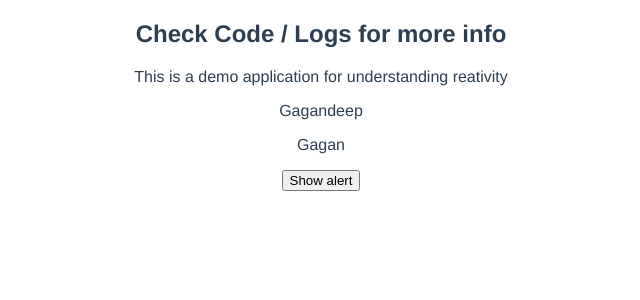
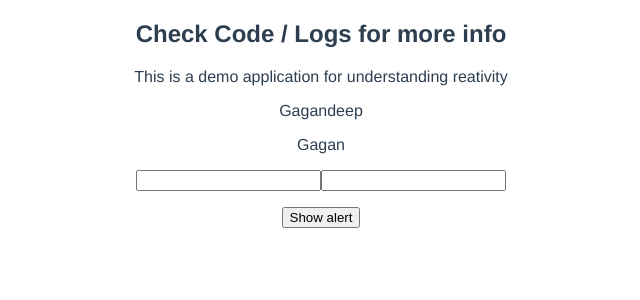
Before and after one commit to Gagandeep39/vue-composition-api-demo, a Vue app: page / in a window 1280 px wide. Shown: the top 300 px of the page, without its empty margins (319-959 px from the left). Built offline with nearby package versions, Linux system fonts and the light colour scheme.

Commit message:
Added coputed methods

```diff
--- a/src/App.vue
+++ b/src/App.vue
@@ -4,26 +4,29 @@
     <p>This is a demo application for understanding reativity</p>
     <p>{{ username }}</p>
     <p>{{ obj.name }}</p>
+    <input type="text" @input="setFirstName" />
+    <input type="text" @input="setLastName" />
+    <p>{{ fullName }}</p>
     <button @click="showAlert">Show alert</button>
   </div>
 </template>
 
 <script>
-import { isReactive, isRef, reactive, ref, toRefs } from 'vue';
+import { isReactive, isRef, reactive, ref, toRefs, computed } from 'vue';
 
 export default {
   setup() {
     // Refs
     const username = ref('Gagandeep');
     const obj = ref({ name: 'Gagan', age: 21 });
-    // ###########  Ref  #############
+    // ###############  Ref  ################
     // Accessing object
     console.log(obj);
     console.log(obj.value.name);
     // Checkiing if it is reactive
     console.log(isRef(obj)); // True
     console.log(isRef(obj.value.name)); // False
-    // ###########  Reactive  #############
+    // ###############  Reactive  ###############
     // Reactive
     const obj2 = reactive({ name: 'Gagan', age: 21 });
     // Accessing object
@@ -36,11 +39,31 @@ export default {
     const refObj = toRefs(obj2);
     console.log(isRef(refObj.name));
 
-    // Function in Composition API
+    // ############## Function #############
     const showAlert = () => {
       alert('This is an alert');
     };
-    return { username, obj, showAlert };
+
+    // ############# Computed properties #############
+    let firstName = ref('');
+    let lastName = ref('');
+    function setFirstName(event) {
+      firstName.value = event.target.value;
+    }
+    function setLastName(event) {
+      lastName.value = event.target.value;
+    }
+    const fullName = computed(() => firstName.value + ' ' + lastName.value);
+    return {
+      username,
+      obj,
+      showAlert,
+      firstName,
+      lastName,
+      setFirstName,
+      setLastName,
+      fullName,
+    };
   },
 };
 </script>
```
Also changed, not shown: 1 other file (tests, documents, lock files or other folders).
